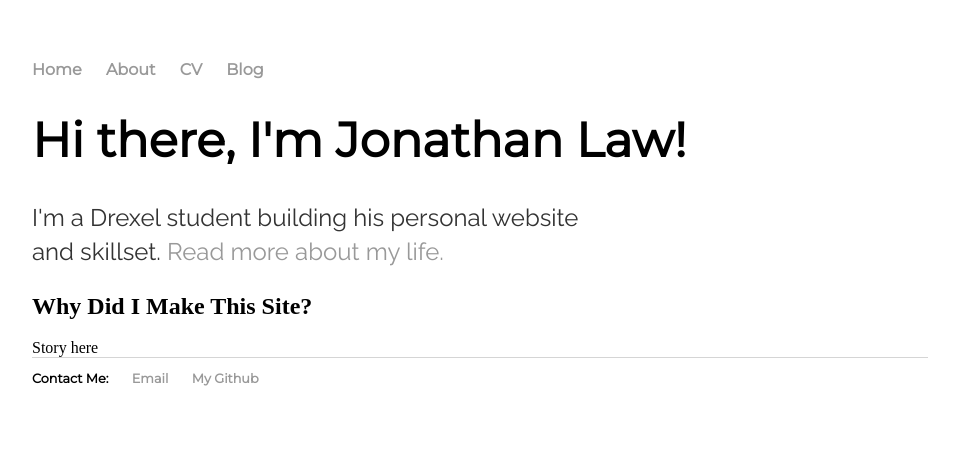
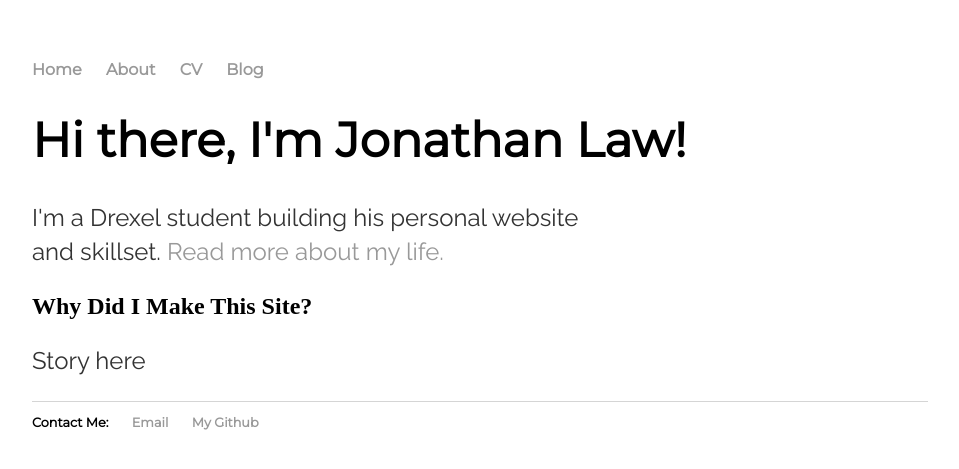
Before and after one commit to shindig7/my-site, a Jekyll site: the page built from index.html, in a window 1280 px wide. Shown: the top 469 px of the page, without its empty margins (160-1119 px from the left). Built offline with Jekyll 4.4.1, drawn with Linux system fonts in a browser that asks for light colours.

Commit message:
Updated index.html

```diff
--- a/index.html
+++ b/index.html
@@ -11,7 +11,5 @@ published: true
 </div><!-- /.blurb -->
 <div>
 	<h2>Why Did I Make This Site?</h2>
-	<div>
-		Story here
-	</div>
+	<p>Story here</p>
 </div>
```
